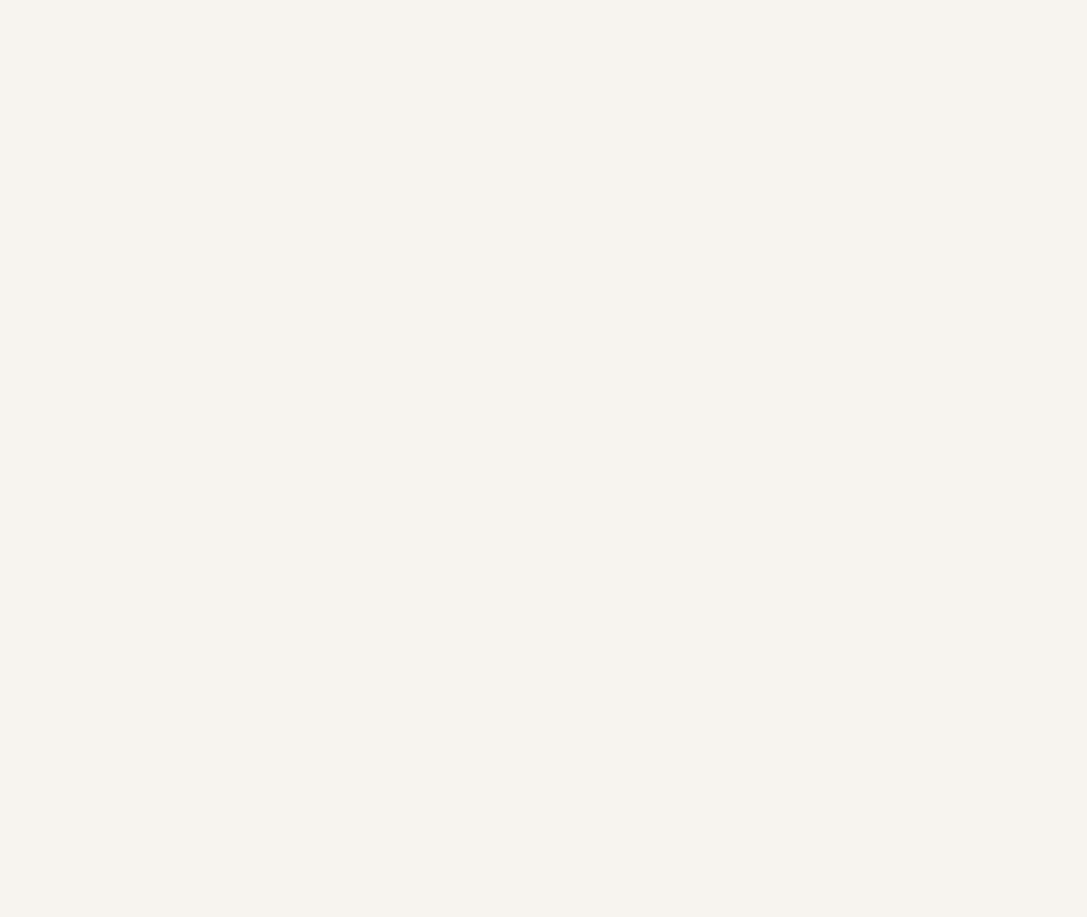
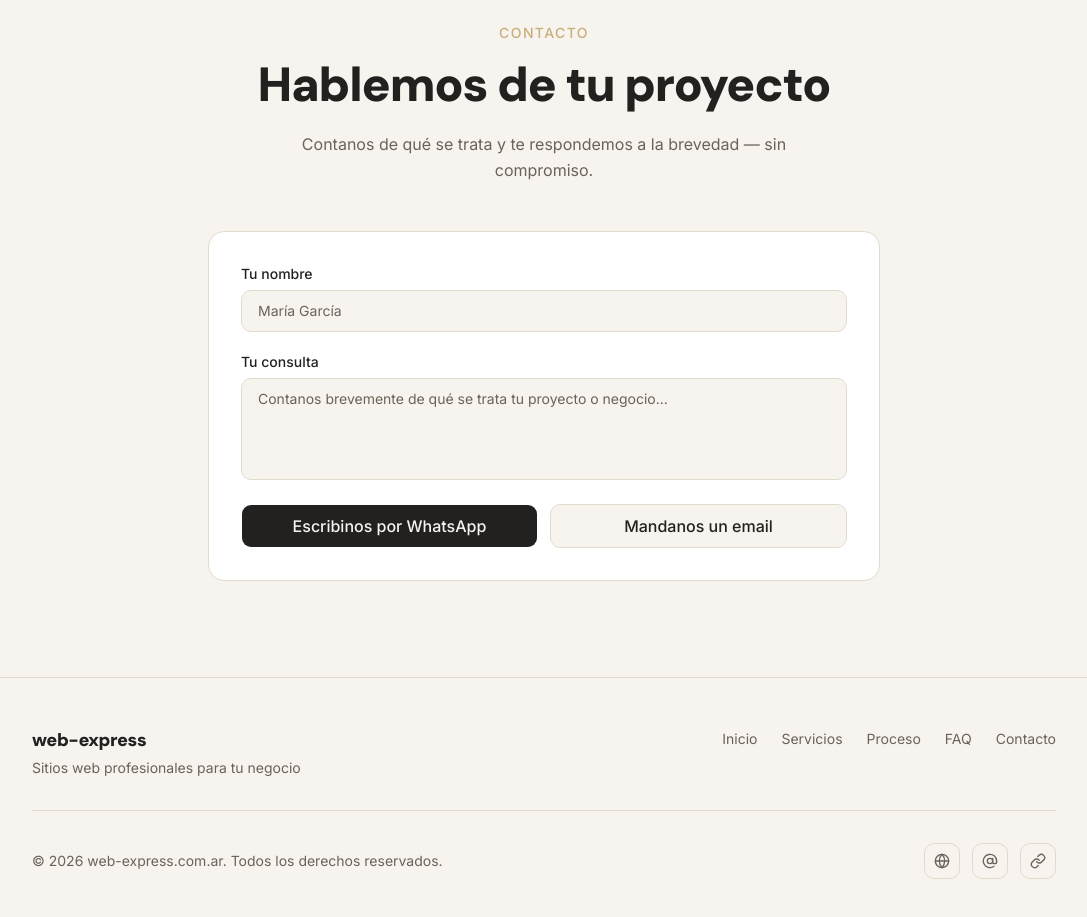
Before and after one commit to moix197/web-express, a Next.js app: page / in a window 1280 px wide. Shown: the part 4000-4917 px from the top of the page, without its empty margins (96-1183 px from the left). Before the commit the page ends 3927 px from the top, so only its background shows below. Built offline with nearby package versions, Linux system fonts and the light colour scheme.

Commit message:
feat(sections): add Contact section with client-side WA/mailto builder and Footer

```diff
--- a/plans/web-express-landing.md
+++ b/plans/web-express-landing.md
@@ -305,17 +305,17 @@ No automated tests — justified because: Process is a pure static Server Compon
 | Modify | `src/app/page.tsx` | Import and render `<Contact id="contacto" />` then `<Footer />` as final elements |
 
 **Steps:**
-- [ ] Create `Contact.tsx` as `"use client"` — two controlled inputs: `name` (text) and `message` (textarea)
-- [ ] Build WhatsApp URL: `https://wa.me/${siteConfig.whatsApp}?text=${encodeURIComponent(...)}`; when `name` and `message` are both empty, fall back to a hardcoded default message (never produce a bare `?text=` or `?text=undefined`); sanitize via `encodeURIComponent` only — no custom sanitizer needed (browser link opens externally)
-- [ ] Build mailto URL: `mailto:${siteConfig.email}?subject=${encodeURIComponent(subject)}&body=${encodeURIComponent(body)}`; same empty-input fallback to a non-empty default body
-- [ ] Extract URL builders into two small named helper functions (`buildWhatsAppUrl(name, message, config)`, `buildMailtoUrl(name, message, config)`) — keep Contact.tsx thin (CLAUDE.md: small focused functions, thin entry points); helpers can live in `src/lib/contact.ts`
-- [ ] Two primary CTA buttons: "Escribinos por WhatsApp" and "Mandanos un email" — both `<a>` tags with dynamically computed href; buttons are always visible even before inputs are filled (inputs just enrich the message)
-- [ ] No form submission, no fetch, no third-party endpoint, no react-hook-form, no zod on this component — all client-side string construction only
-- [ ] Add `id="contacto"` to Contact section wrapper for anchor links from Services cards
-- [ ] Create `Footer.tsx` as Server Component — import `siteConfig`; render: logo/name, nav links (Hero, Servicios, Proceso, FAQ, Contacto), social icons using lucide (Github, Instagram, Linkedin as placeholders), copyright `© {new Date().getFullYear()} web-express.com.ar`
-- [ ] Social links use placeholder `#` hrefs until real URLs are set in `site.ts`
-- [ ] Footer social icons: lucide SVGs only, no emoji
-- [ ] Ensure Contact inputs have accessible `<label>` elements
+- [x] Create `Contact.tsx` as `"use client"` — two controlled inputs: `name` (text) and `message` (textarea)
+- [x] Build WhatsApp URL: `https://wa.me/${siteConfig.whatsApp}?text=${encodeURIComponent(...)}`; when `name` and `message` are both empty, fall back to a hardcoded default message (never produce a bare `?text=` or `?text=undefined`); sanitize via `encodeURIComponent` only — no custom sanitizer needed (browser link opens externally)
+- [x] Build mailto URL: `mailto:${siteConfig.email}?subject=${encodeURIComponent(subject)}&body=${encodeURIComponent(body)}`; same empty-input fallback to a non-empty default body
+- [x] Extract URL builders into two small named helper functions (`buildWhatsAppUrl(name, message, config)`, `buildMailtoUrl(name, message, config)`) — keep Contact.tsx thin (CLAUDE.md: small focused functions, thin entry points); helpers can live in `src/lib/contact.ts`
+- [x] Two primary CTA buttons: "Escribinos por WhatsApp" and "Mandanos un email" — both `<a>` tags with dynamically computed href; buttons are always visible even before inputs are filled (inputs just enrich the message)
+- [x] No form submission, no fetch, no third-party endpoint, no react-hook-form, no zod on this component — all client-side string construction only
+- [x] Add `id="contacto"` to Contact section wrapper for anchor links from Services cards
+- [x] Create `Footer.tsx` as Server Component — import `siteConfig`; render: logo/name, nav links (Hero, Servicios, Proceso, FAQ, Contacto), social icons using lucide (Github, Instagram, Linkedin as placeholders), copyright `© {new Date().getFullYear()} web-express.com.ar`
+- [x] Social links use placeholder `#` hrefs until real URLs are set in `site.ts`
+- [x] Footer social icons: lucide SVGs only, no emoji
+- [x] Ensure Contact inputs have accessible `<label>` elements
 
 **Tests:**
 
@@ -326,25 +326,25 @@ No automated tests — justified because: Process is a pure static Server Compon
 Footer is pure static Server Component — no extractable logic, no test needed.
 
 **Verification:**
-- [ ] `pnpm dev` — scroll to Contact: two CTA buttons visible
-- [ ] Click "Escribinos por WhatsApp" without filling inputs → opens `wa.me` URL with default text
-- [ ] Type name and message → click WhatsApp CTA → URL includes encoded name + message
-- [ ] "Mandanos un email" → opens mailto with pre-filled subject + body
-- [ ] Footer: nav links, social icons (SVG, not emoji), copyright year shows current year
-- [ ] Contact section `id="contacto"` present in DOM source
-- [ ] Dark mode: Contact and Footer use correct token colors
-- [ ] axe DevTools — zero critical/serious violations; labels associated with inputs; CTA buttons have descriptive text
-- [ ] Keyboard: Tab to name input → type → Tab to message → type → Tab to WhatsApp CTA → Enter opens link; Tab to email CTA → Enter opens mailto
-- [ ] `pnpm test` — `contact.test.ts` passes (buildWhatsAppUrl + buildMailtoUrl)
-- [ ] `pnpm build` exits 0
+- [x] `pnpm dev` — scroll to Contact: two CTA buttons visible
+- [x] Click "Escribinos por WhatsApp" without filling inputs → opens `wa.me` URL with default text
+- [x] Type name and message → click WhatsApp CTA → URL includes encoded name + message
+- [x] "Mandanos un email" → opens mailto with pre-filled subject + body
+- [x] Footer: nav links, social icons (SVG, not emoji), copyright year shows current year
+- [x] Contact section `id="contacto"` present in DOM source
+- [x] Dark mode: Contact and Footer use correct token colors
+- [x] axe DevTools — zero critical/serious violations; labels associated with inputs; CTA buttons have descriptive text
+- [x] Keyboard: Tab to name input → type → Tab to message → type → Tab to WhatsApp CTA → Enter opens link; Tab to email CTA → Enter opens mailto
+- [x] `pnpm test` — `contact.test.ts` passes (buildWhatsAppUrl + buildMailtoUrl)
+- [x] `pnpm build` exits 0
 
 **Phase review:**
-- [ ] All steps completed and checked off
-- [ ] Commit message follows conventional commits
-- [ ] No dead/commented-out code introduced
-- [ ] No new dependencies added beyond what the phase requires (no RHF, no zod, no email SaaS, no i18n, no state managers)
-- [ ] CLAUDE.md invariants respected (pnpm only; thin entry points; helpers in lib; small focused functions)
-- [ ] README updated alongside code changes
+- [x] All steps completed and checked off
+- [x] Commit message follows conventional commits
+- [x] No dead/commented-out code introduced
+- [x] No new dependencies added beyond what the phase requires (no RHF, no zod, no email SaaS, no i18n, no state managers)
+- [x] CLAUDE.md invariants respected (pnpm only; thin entry points; helpers in lib; small focused functions)
+- [x] README updated alongside code changes
 
 ---
 
--- a/src/app/page.tsx
+++ b/src/app/page.tsx
@@ -3,6 +3,8 @@ import { About } from "@/components/sections/About"
 import { Services } from "@/components/sections/Services"
 import { Process } from "@/components/sections/Process"
 import { Faq } from "@/components/sections/Faq"
+import { Contact } from "@/components/sections/Contact"
+import { Footer } from "@/components/sections/Footer"
 
 export default function Home() {
   return (
@@ -12,6 +14,8 @@ export default function Home() {
       <Services />
       <Process />
       <Faq />
+      <Contact />
+      <Footer />
     </main>
   )
 }
--- /dev/null
+++ b/src/components/sections/Contact.tsx
@@ -0,0 +1,123 @@
+"use client"
+
+import { useState } from "react"
+import { siteConfig } from "@/content/site"
+import { buildWhatsAppUrl, buildMailtoUrl } from "@/lib/contact"
+import { Button } from "@/components/ui/button"
+import { cn } from "@/lib/utils"
+
+export function Contact() {
+  const [name, setName] = useState("")
+  const [message, setMessage] = useState("")
+
+  const waHref = buildWhatsAppUrl(name, message, siteConfig)
+  const mailHref = buildMailtoUrl(name, message, siteConfig)
+
+  return (
+    <section
+      id="contacto"
+      aria-labelledby="contact-heading"
+      className="px-4 py-20 sm:px-8 sm:py-24"
+    >
+      <div className="mx-auto w-full max-w-2xl">
+        {/* Section header */}
+        <div className="mb-10 text-center sm:mb-12">
+          <p className="mb-3 text-sm font-medium uppercase tracking-widest text-accent">
+            Contacto
+          </p>
+          <h2
+            id="contact-heading"
+            className="font-display text-3xl font-black leading-tight tracking-tight text-foreground sm:text-4xl lg:text-5xl"
+          >
+            Hablemos de tu proyecto
+          </h2>
+          <p className="mx-auto mt-4 max-w-[55ch] text-base leading-relaxed text-muted-foreground">
+            Contanos de qué se trata y te respondemos a la brevedad — sin
+            compromiso.
+          </p>
+        </div>
+
+        {/* Form card */}
+        <div className="rounded-2xl border border-border bg-surface p-6 sm:p-8">
+          <div className="space-y-5">
+            {/* Name input */}
+            <div className="flex flex-col gap-1.5">
+              <label
+                htmlFor="contact-name"
+                className="text-sm font-medium text-foreground"
+              >
+                Tu nombre
+              </label>
+              <input
+                id="contact-name"
+                type="text"
+                autoComplete="name"
+                placeholder="María García"
+                value={name}
+                onChange={(e) => setName(e.target.value)}
+                className={cn(
+                  "w-full rounded-lg border border-border bg-background px-4 py-2.5",
+                  "text-sm text-foreground placeholder:text-muted-foreground",
+                  "transition-colors duration-150",
+                  "focus:border-accent focus:outline-none focus:ring-2 focus:ring-accent/30",
+                )}
+              />
+            </div>
+
+            {/* Message textarea */}
+            <div className="flex flex-col gap-1.5">
+              <label
+                htmlFor="contact-message"
+                className="text-sm font-medium text-foreground"
+              >
+                Tu consulta
+              </label>
+              <textarea
+                id="contact-message"
+                rows={4}
+                placeholder="Contanos brevemente de qué se trata tu proyecto o negocio..."
+                value={message}
+                onChange={(e) => setMessage(e.target.value)}
+                className={cn(
+                  "w-full resize-none rounded-lg border border-border bg-background px-4 py-2.5",
+                  "text-sm text-foreground placeholder:text-muted-foreground",
+                  "transition-colors duration-150",
+                  "focus:border-accent focus:outline-none focus:ring-2 focus:ring-accent/30",
+                )}
+              />
+            </div>
+
+            {/* CTA buttons */}
+            <div className="flex flex-col gap-3 pt-1 sm:flex-row">
+              <Button
+                asChild
+                size="lg"
+                variant="default"
+                className="h-11 flex-1 px-6 text-base transition-colors duration-150 ease-out"
+              >
+                <a
+                  href={waHref}
+                  target="_blank"
+                  rel="noopener noreferrer"
+                >
+                  Escribinos por WhatsApp
+                </a>
+              </Button>
+
+              <Button
+                asChild
+                size="lg"
+                variant="outline"
+                className="h-11 flex-1 px-6 text-base transition-colors duration-150 ease-out"
+              >
+                <a href={mailHref}>
+                  Mandanos un email
+                </a>
+              </Button>
+            </div>
+          </div>
+        </div>
+      </div>
+    </section>
+  )
+}
--- /dev/null
+++ b/src/components/sections/Footer.tsx
@@ -0,0 +1,92 @@
+import { Globe, AtSign, Link } from "lucide-react"
+import { siteConfig } from "@/content/site"
+import { cn } from "@/lib/utils"
+
+const NAV_LINKS = [
+  { label: "Inicio", href: "#" },
+  { label: "Servicios", href: "#servicios" },
+  { label: "Proceso", href: "#proceso" },
+  { label: "FAQ", href: "#faq" },
+  { label: "Contacto", href: "#contacto" },
+] as const
+
+const SOCIAL_LINKS = [
+  { label: "GitHub", href: siteConfig.social.github, Icon: Globe },
+  { label: "Instagram", href: siteConfig.social.instagram, Icon: AtSign },
+  { label: "LinkedIn", href: siteConfig.social.linkedin, Icon: Link },
+] as const
+
+export function Footer() {
+  const year = new Date().getFullYear()
+
+  return (
+    <footer
+      aria-label="Pie de página"
+      className="border-t border-border bg-background px-4 py-12 sm:px-8"
+    >
+      <div className="mx-auto w-full max-w-5xl">
+        {/* Top row: brand + nav */}
+        <div className="flex flex-col items-center gap-8 sm:flex-row sm:items-start sm:justify-between">
+          {/* Brand */}
+          <div className="text-center sm:text-left">
+            <p className="font-display text-lg font-black tracking-tight text-foreground">
+              {siteConfig.name}
+            </p>
+            <p className="mt-1 text-sm text-muted-foreground">
+              {siteConfig.tagline}
+            </p>
+          </div>
+
+          {/* Nav links */}
+          <nav aria-label="Navegación del pie de página">
+            <ul className="flex flex-wrap justify-center gap-x-6 gap-y-2 sm:justify-end">
+              {NAV_LINKS.map(({ label, href }) => (
+                <li key={href}>
+                  <a
+                    href={href}
+                    className={cn(
+                      "text-sm text-muted-foreground",
+                      "cursor-pointer transition-colors duration-150 hover:text-foreground",
+                      "focus-visible:outline-none focus-visible:ring-2 focus-visible:ring-accent/50 rounded",
+                    )}
+                  >
+                    {label}
+                  </a>
+                </li>
+              ))}
+            </ul>
+          </nav>
+        </div>
+
+        {/* Divider */}
+        <div className="my-8 border-t border-border" />
+
+        {/* Bottom row: copyright + social icons */}
+        <div className="flex flex-col items-center gap-4 sm:flex-row sm:justify-between">
+          <p className="text-sm text-muted-foreground">
+            &copy; {year} web-express.com.ar. Todos los derechos reservados.
+          </p>
+
+          {/* Social icons */}
+          <div className="flex items-center gap-3">
+            {SOCIAL_LINKS.map(({ label, href, Icon }) => (
+              <a
+                key={label}
+                href={href}
+                aria-label={label}
+                className={cn(
+                  "flex size-9 items-center justify-center rounded-lg border border-border",
+                  "text-muted-foreground",
+                  "cursor-pointer transition-colors duration-150 hover:border-accent hover:text-accent",
+                  "focus-visible:outline-none focus-visible:ring-2 focus-visible:ring-accent/50",
+                )}
+              >
+                <Icon className="size-4" aria-hidden="true" />
+              </a>
+            ))}
+          </div>
+        </div>
+      </div>
+    </footer>
+  )
+}
--- a/src/components/sections/Hero.tsx
+++ b/src/components/sections/Hero.tsx
@@ -1,10 +1,9 @@
 import { siteConfig } from "@/content/site"
 import { Button } from "@/components/ui/button"
-
-const WA_MESSAGE = "Hola, quiero reservar una llamada"
+import { buildWhatsAppUrl, RESERVE_CALL_WA_MESSAGE } from "@/lib/contact"
 
 export function Hero() {
-  const waHref = `https://wa.me/${siteConfig.whatsApp}?text=${encodeURIComponent(WA_MESSAGE)}`
+  const waHref = buildWhatsAppUrl("", RESERVE_CALL_WA_MESSAGE, siteConfig)
 
   return (
     <section className="flex min-h-dvh flex-col items-center justify-center px-4 py-16 sm:px-8">
--- a/src/components/ui/WhatsAppFloatingButton.tsx
+++ b/src/components/ui/WhatsAppFloatingButton.tsx
@@ -1,11 +1,10 @@
 import { MessageCircle } from "lucide-react"
 import { siteConfig } from "@/content/site"
 import { cn } from "@/lib/utils"
-
-const WA_MESSAGE = "Hola, quiero reservar una llamada"
+import { buildWhatsAppUrl, RESERVE_CALL_WA_MESSAGE } from "@/lib/contact"
 
 export function WhatsAppFloatingButton() {
-  const waHref = `https://wa.me/${siteConfig.whatsApp}?text=${encodeURIComponent(WA_MESSAGE)}`
+  const waHref = buildWhatsAppUrl("", RESERVE_CALL_WA_MESSAGE, siteConfig)
 
   return (
     <a
--- /dev/null
+++ b/src/lib/contact.ts
@@ -0,0 +1,59 @@
+import { type SiteConfig } from "@/content/site"
+
+const DEFAULT_WA_MESSAGE = "Hola, me gustaría saber más sobre sus servicios web."
+const DEFAULT_EMAIL_SUBJECT = "Consulta desde web-express.com.ar"
+const DEFAULT_EMAIL_BODY = "Hola, me gustaría saber más sobre sus servicios web."
+
+/** Pre-filled WhatsApp message for the "Reservá una llamada" CTAs (Hero + floating button). */
+export const RESERVE_CALL_WA_MESSAGE = "Hola, quiero reservar una llamada"
+
+/**
+ * Builds a wa.me deep-link URL with the contact message pre-filled.
+ *
+ * Uses encodeURIComponent on the composed text so special characters and
+ * whitespace are safe for the query string. When both name and message are
+ * empty the function falls back to DEFAULT_WA_MESSAGE so the generated URL
+ * always has a non-empty `?text=` value (never `?text=undefined` or bare).
+ */
+export function buildWhatsAppUrl(
+  name: string,
+  message: string,
+  config: SiteConfig,
+): string {
+  const trimmedName = name.trim()
+  const trimmedMessage = message.trim()
+
+  const text =
+    trimmedName || trimmedMessage
+      ? `${trimmedName ? `${trimmedName}: ` : ""}${trimmedMessage}`.trim()
+      : DEFAULT_WA_MESSAGE
+
+  return `https://wa.me/${config.whatsApp}?text=${encodeURIComponent(text)}`
+}
+
+/**
+ * Builds a mailto: link with subject and body pre-filled.
+ *
+ * Uses encodeURIComponent on both subject and body. When both name and message
+ * are empty the function falls back to DEFAULT_EMAIL_SUBJECT / DEFAULT_EMAIL_BODY
+ * so the link is always usable without user input.
+ */
+export function buildMailtoUrl(
+  name: string,
+  message: string,
+  config: SiteConfig,
+): string {
+  const trimmedName = name.trim()
+  const trimmedMessage = message.trim()
+
+  const subject = trimmedName
+    ? `Consulta de ${trimmedName}`
+    : DEFAULT_EMAIL_SUBJECT
+
+  const body =
+    trimmedName || trimmedMessage
+      ? `${trimmedName ? `Nombre: ${trimmedName}\n\n` : ""}${trimmedMessage}`.trim()
+      : DEFAULT_EMAIL_BODY
+
+  return `mailto:${config.email}?subject=${encodeURIComponent(subject)}&body=${encodeURIComponent(body)}`
+}
```
Also changed, not shown: 1 other file (tests, documents, lock files or other folders).
